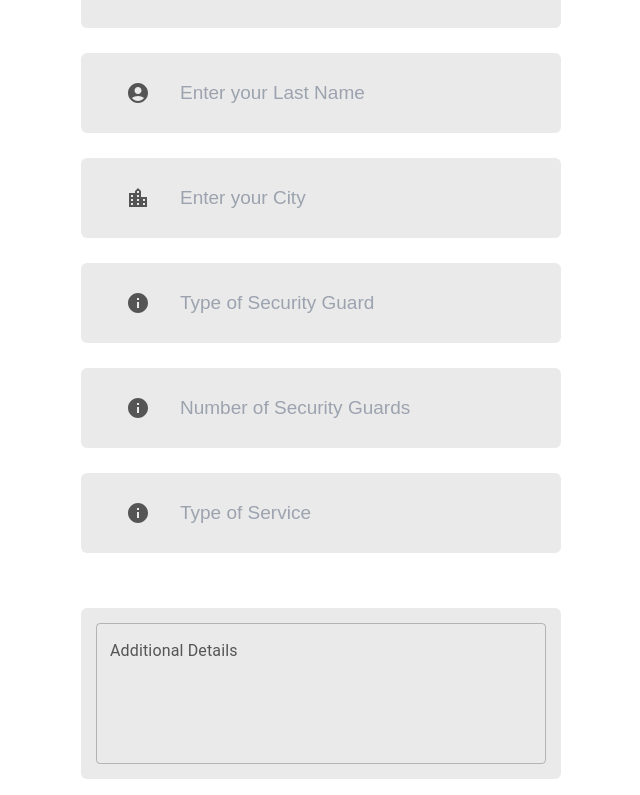
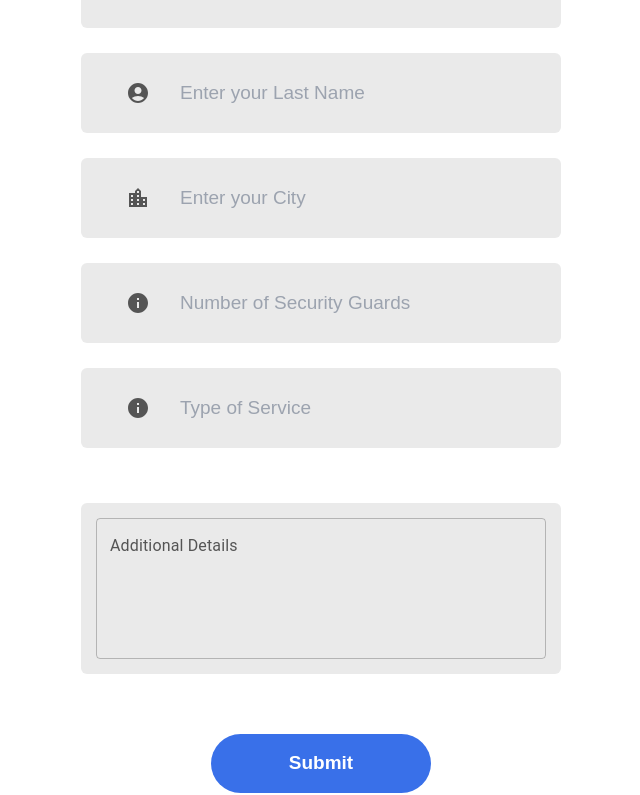
Before and after one commit to AmrAbdelwahed/NoodlePixel, a React (Vite) app: page /companies in a window 1280 px wide. Shown: the part 714-1509 px from the top of the page, without its empty margins (319-959 px from the left). Built offline with nearby package versions, Linux system fonts and the light colour scheme; no server answers.

Commit message:
company form

```diff
--- a/src/components/ui/Companies.jsx
+++ b/src/components/ui/Companies.jsx
@@ -21,7 +21,6 @@ const Companies = () => {
     firstName: '',
     lastName: '',
     city: '',
-    securityGuardType: '',
     numberOfGuards: '',
     service: '',
     details: '',
@@ -46,7 +45,6 @@ const Companies = () => {
     if (!formData.firstName.trim()) newErrors.firstName = 'First name is required';
     if (!formData.lastName.trim()) newErrors.lastName = 'Last name is required';
     if (!formData.city.trim()) newErrors.city = 'City is required';
-    if (!formData.securityGuardType.trim()) newErrors.securityGuardType = 'Security guard type is required';
     if (!formData.numberOfGuards.trim()) newErrors.numberOfGuards = 'Number of security guards is required';
     if (!formData.service.trim()) newErrors.service = 'Type of service is required';
 
@@ -97,7 +95,6 @@ const Companies = () => {
           firstName: '',
           lastName: '',
           city: '',
-          securityGuardType: '',
           numberOfGuards: '',
           service: '',
           details: '',
@@ -132,7 +129,6 @@ const Companies = () => {
             { icon: AccountCircleIcon, name: 'firstName', placeholder: 'Enter your First Name' },
             { icon: AccountCircleIcon, name: 'lastName', placeholder: 'Enter your Last Name' },
             { icon: LocationCityIcon, name: 'city', placeholder: 'Enter your City' },
-            { icon: InfoIcon, name: 'securityGuardType', placeholder: 'Type of Security Guard' },
             { icon: InfoIcon, name: 'numberOfGuards', placeholder: "Number of Security Guards" },
             { icon: InfoIcon, name: 'service', placeholder: 'Type of Service' },
           ].map(({ icon: Icon, name, placeholder, type = 'text' }) => (
```
